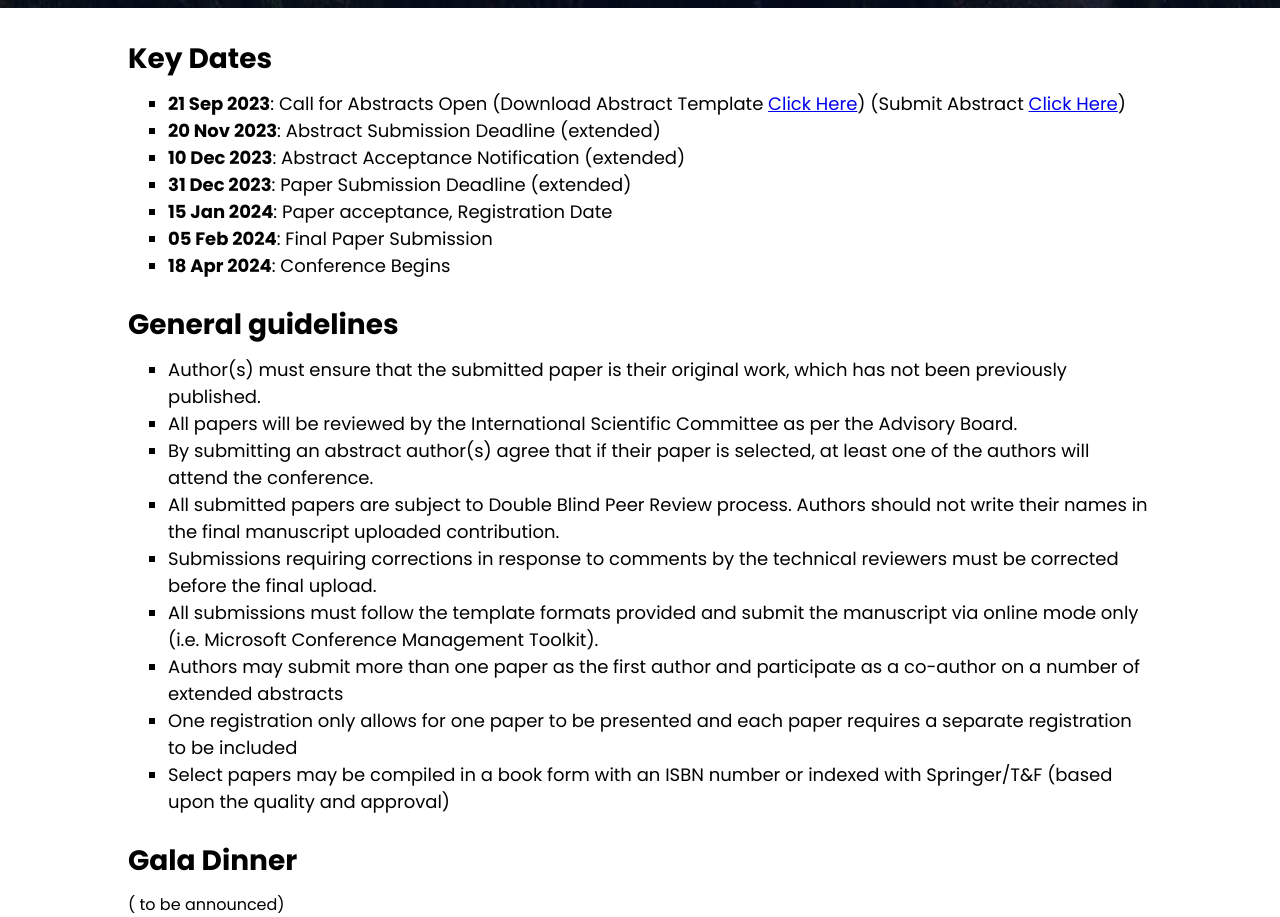
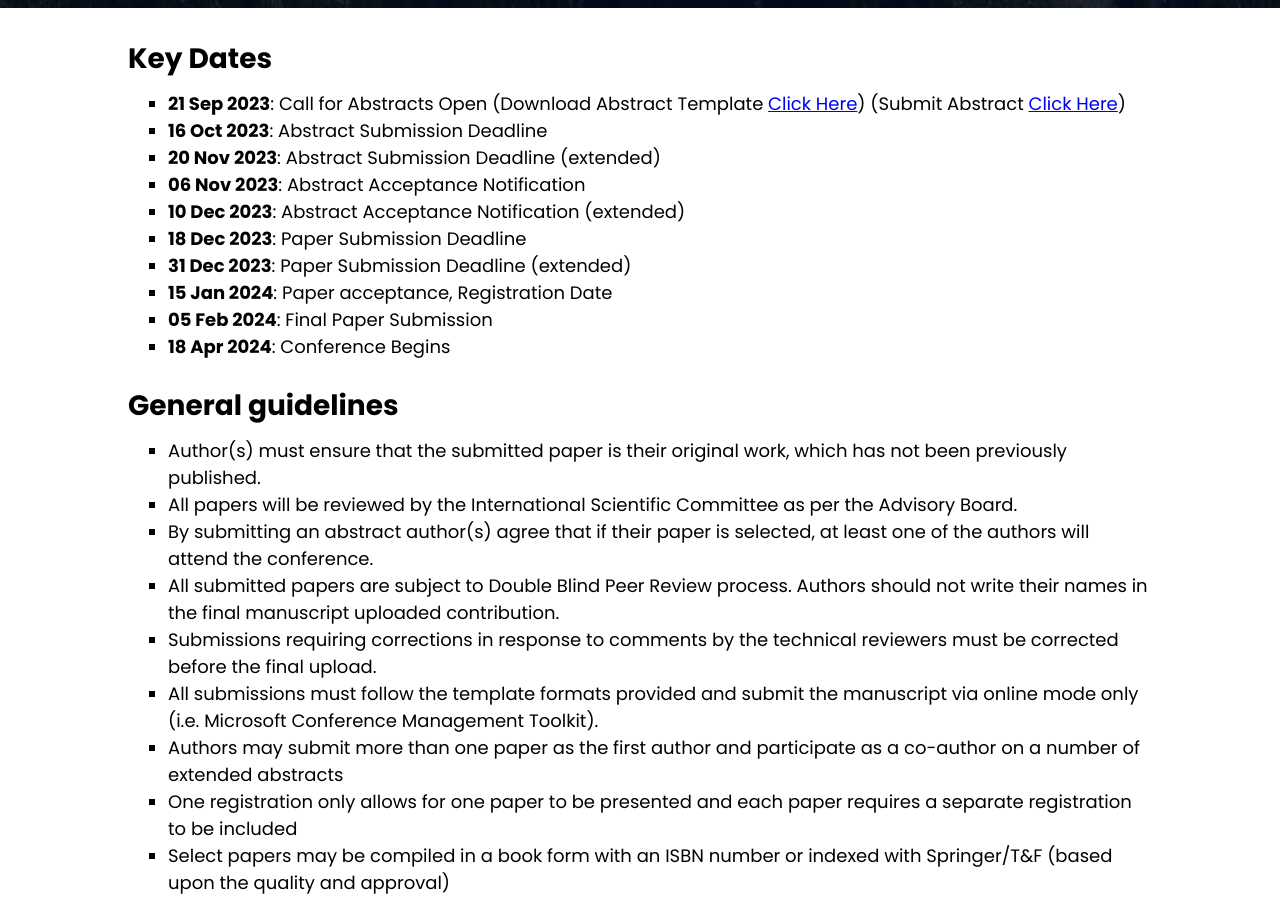
Before and after one commit to AmolChitale/AmolChitale.github.io, a plain HTML site: page key_dates_and_program.html in a window 1280 px wide. Shown: the part 792-1709 px from the top of the page. Drawn offline with Linux system fonts and the light colour scheme.

Commit message:
updates on keydates

```diff
--- a/key_dates_and_program.html
+++ b/key_dates_and_program.html
@@ -56,8 +56,11 @@
         <h3>Key Dates</h3>
         <ul style="list-style: disc;">
           <li><b>21 Sep 2023</b>: Call for Abstracts Open (Download Abstract Template <a href="./document/Abstract_format.docx" download="abstract-template">Click Here</a>) (Submit Abstract <a href="https://cmt3.research.microsoft.com/ICoSOAPD2024">Click Here</a>)</li>
+          <li><b>16 Oct 2023</b>: Abstract Submission Deadline</li>
           <li><b>20 Nov 2023</b>: Abstract Submission Deadline (extended) </li>
+          <li><b>06 Nov 2023</b>: Abstract Acceptance Notification </li>
           <li><b>10 Dec 2023</b>: Abstract Acceptance Notification (extended)</li>
+          <li><b>18 Dec 2023</b>: Paper Submission Deadline</li>
           <li><b>31 Dec 2023</b>: Paper Submission Deadline (extended)</li>
           <li><b>15 Jan 2024</b>: Paper acceptance, Registration Date</li>
           <li><b>05 Feb 2024</b>: Final Paper Submission</li>
```
